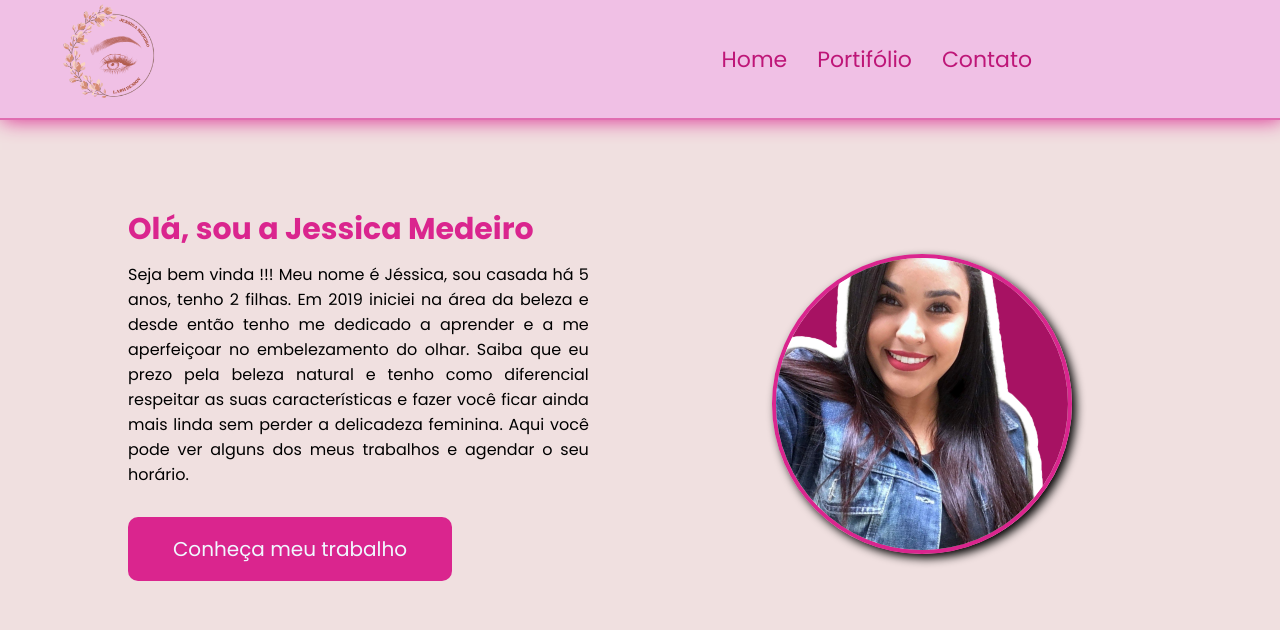
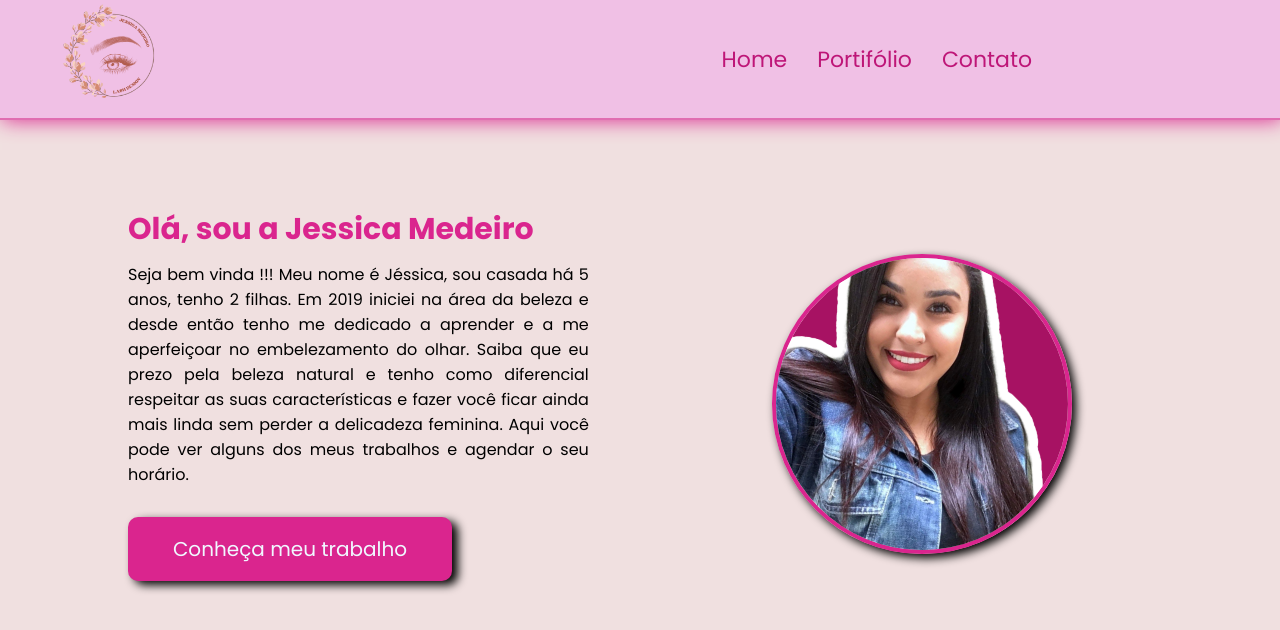
Before and after one commit to FilipemedeiroDev/landingpage-jessica, a Next.js app: page / in a window 1280 px wide. Shown: the top 630 px of the page. Built offline with nearby package versions, Linux system fonts and the light colour scheme.

Commit message:
projeto finalizado - acertando detalhes

```diff
--- a/components/Button/Button.module.css
+++ b/components/Button/Button.module.css
@@ -6,6 +6,7 @@
     height: 40px;
     padding: 12px;
     border-radius: 10px;
+    box-shadow: 6px 4px 10px 0 black;
 
     text-align: center;
     font-size: 20px;
```
